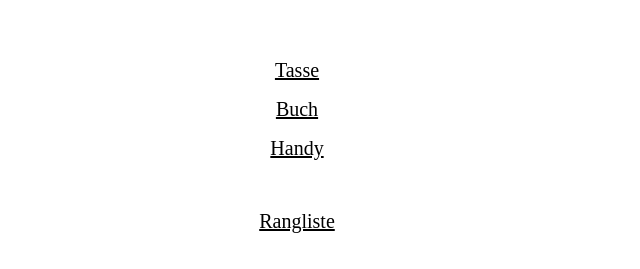
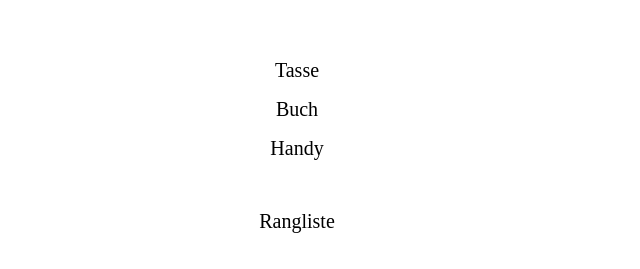
Before and after one commit to hannahschd/GIS_SS24, a plain HTML site: page Aufgabe 1/hauptseite.html in a window 1280 px wide. Shown: the part 528-797 px from the top of the page, 343-983 px from the left. Drawn offline with Linux system fonts and the light colour scheme.

Commit message:
überarbeitung

```diff
--- a/Aufgabe 1/stylesbuch.css
+++ b/Aufgabe 1/stylesbuch.css
@@ -14,6 +14,7 @@ a:hover {
 a {
     font: 20px Times New Roman;
     color: black;
+    text-decoration: none;
  }
 
 /* Design Text */
--- a/Aufgabe 1/styleshandy.css
+++ b/Aufgabe 1/styleshandy.css
@@ -14,6 +14,7 @@ a:hover {
 a {
     font: 20px Times New Roman;
     color: black;
+    text-decoration: none;
  }
 
 /* Design Text */
--- a/Aufgabe 1/styleshauptseite.css
+++ b/Aufgabe 1/styleshauptseite.css
@@ -14,6 +14,7 @@ a:hover {
 a {
     font: 20px Times New Roman;
     color: black;
+    text-decoration: none;
   }
 
 /* Design des Textes */
--- a/Aufgabe 1/stylesrangliste.css
+++ b/Aufgabe 1/stylesrangliste.css
@@ -14,6 +14,7 @@ h1 {
 a {
     font: 20px Times New Roman;
     color: black;
+    text-decoration: none;
  }
 
  /* Design Text */
--- a/Aufgabe 1/stylestasse.css
+++ b/Aufgabe 1/stylestasse.css
@@ -14,6 +14,7 @@ a:hover {
  a {
     font: 20px Times New Roman;
     color: black;
+    text-decoration: none;
  }
 
 /* Design Text */
```
Also changed, not shown: Aufgabe 1/hauptseite.html (+2 -0 lines).
